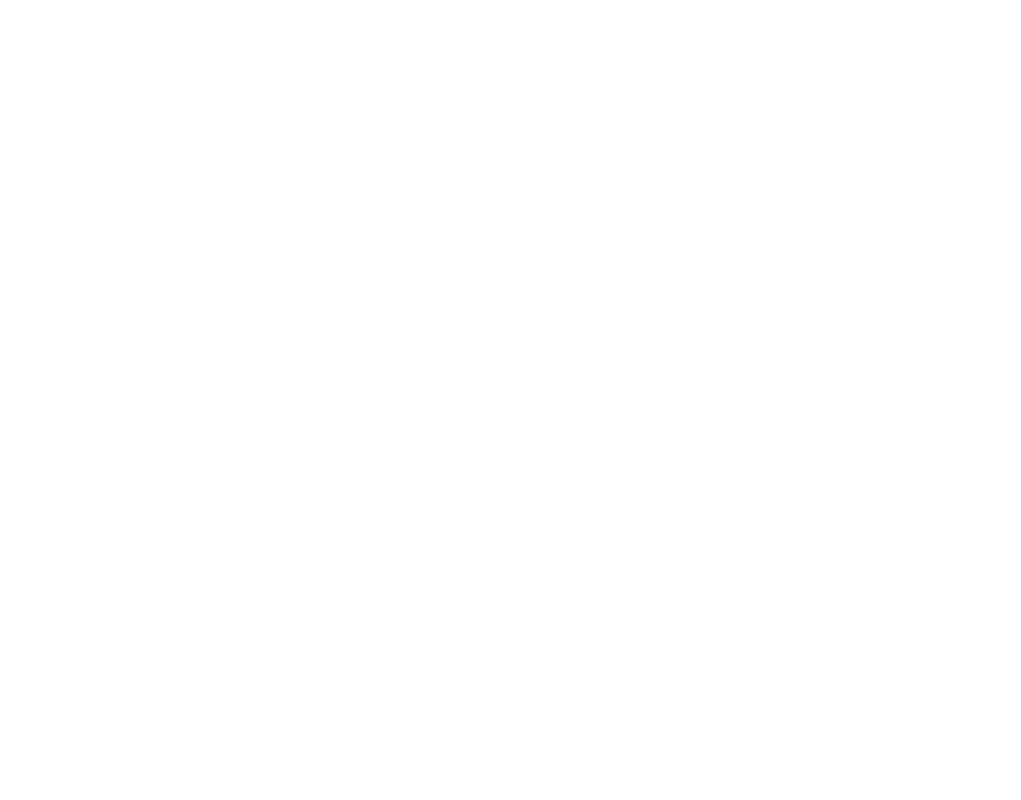
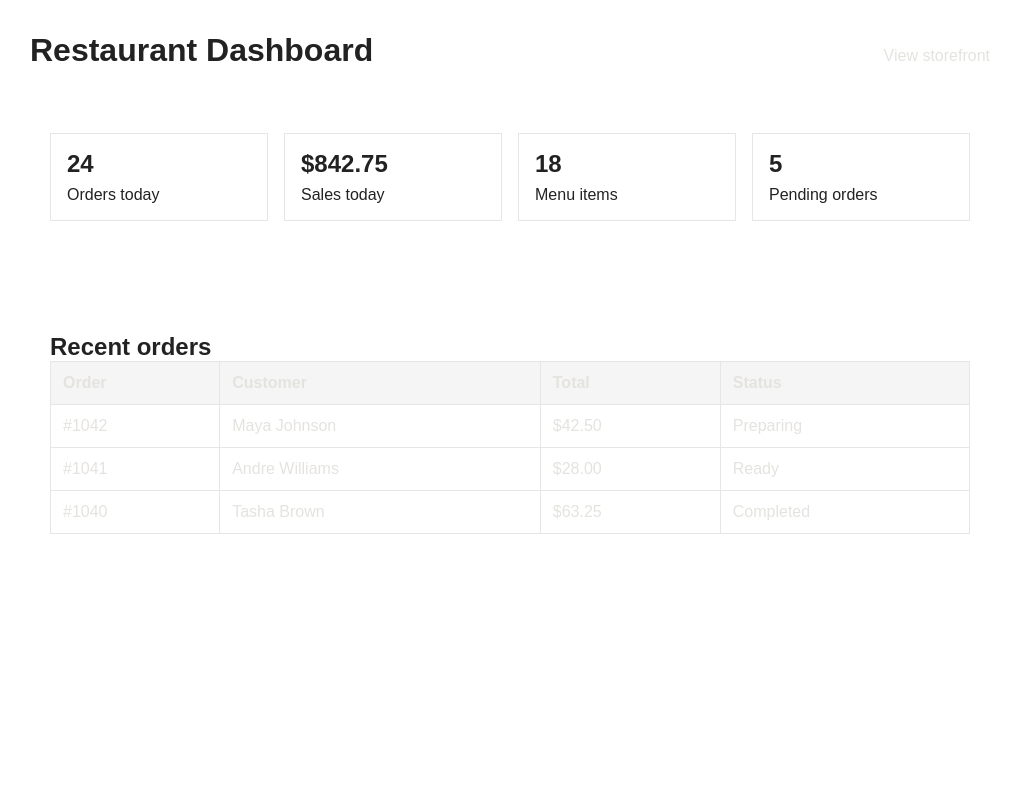
Before and after one commit to moniipennywell72-ai/sandys-louisiana-soul-food, a Flask app: page /dashboard in a window 1280 px wide. Before the commit the part shown is empty. Shown: the whole page, without its empty margins (130-1151 px from the left). Run offline with Flask 3, Linux system fonts and the light colour scheme.

Commit message:
Create Sandy's restaurant website

```diff
--- a/app.py
+++ b/app.py
@@ -5,19 +5,6 @@
 @app.route('/')
 def home():
     return render_template('index.html')
-
-if __name__ == '__main__':
-    app.run(debug=True, use_reloader=False)
-
-from flask import Flask, render_template
-
-app = Flask(__name__)
-
-
-@app.route("/")
-def home():
-    return render_template("home/index.html")
-
 
 @app.route("/dashboard")
 def dashboard():
@@ -28,7 +15,11 @@
         "pending_orders": 5
     }
 
-    recent_orders = []
+    recent_orders = [
+        {"id": "#1042", "customer": "Maya Johnson", "total": 42.50, "status": "Preparing"},
+        {"id": "#1041", "customer": "Andre Williams", "total": 28.00, "status": "Ready"},
+        {"id": "#1040", "customer": "Tasha Brown", "total": 63.25, "status": "Completed"}
+    ]
 
     return render_template(
         "dashboard.html",
--- a/static/style.css
+++ b/static/style.css
@@ -8,6 +8,20 @@
     background-size: cover;
     background-position: center center;
     color: #e8e9e3 !important;
+}
+
+a {
+    text-decoration: none;
+    color: #464feb;
+}
+
+tr th,
+tr td {
+    border: 1px solid #e6e6e6;
+}
+
+tr th {
+    background-color: #f5f5f5;
 }
 
 html,
--- a/templates/dashboard.html
+++ b/templates/dashboard.html
@@ -0,0 +1,62 @@
+<!DOCTYPE html>
+<html lang="en">
+<head>
+	<meta charset="UTF-8">
+	<meta name="viewport" content="width=device-width, initial-scale=1.0">
+	<title>Dashboard | Sandy's Louisiana Soul Food Kitchen</title>
+	<link rel="stylesheet" href="{{ url_for('static', filename='style.css') }}">
+	<style>
+		body { background: #fff; color: #222; font-family: Arial, sans-serif; text-align: left; }
+		main { max-width: 960px; margin: 0 auto; padding: 32px 20px; }
+		.dashboard-header { display: flex; align-items: baseline; justify-content: space-between; gap: 16px; margin-bottom: 24px; }
+		.dashboard-header h1, .dashboard-header p, .metric h2, .metric p, .orders h2 { color: #222 !important; text-shadow: none; }
+		.dashboard-header h1, .orders h2 { margin: 0; }
+		.metrics { display: grid; grid-template-columns: repeat(4, 1fr); gap: 16px; margin-bottom: 32px; }
+		.metric { border: 1px solid #e6e6e6; padding: 16px; }
+		.metric h2 { margin: 0 0 8px; font-size: 1.5rem; }
+		.metric p { margin: 0; }
+		.orders table { width: 100%; border-collapse: collapse; color: #222; }
+		.orders th, .orders td { padding: 12px; text-align: left; }
+		@media (max-width: 700px) {
+			.dashboard-header { display: block; }
+			.metrics { grid-template-columns: repeat(2, 1fr); }
+			.orders { overflow-x: auto; }
+			.orders table { min-width: 600px; }
+		}
+	</style>
+</head>
+<body>
+	<main>
+		<header class="dashboard-header">
+			<h1>Restaurant Dashboard</h1>
+			<a href="{{ url_for('home') }}">View storefront</a>
+		</header>
+
+		<section class="metrics" aria-label="Today's summary">
+			<article class="metric"><h2>{{ data.orders_today }}</h2><p>Orders today</p></article>
+			<article class="metric"><h2>${{ '%.2f'|format(data.sales_today) }}</h2><p>Sales today</p></article>
+			<article class="metric"><h2>{{ data.menu_items }}</h2><p>Menu items</p></article>
+			<article class="metric"><h2>{{ data.pending_orders }}</h2><p>Pending orders</p></article>
+		</section>
+
+		<section class="orders">
+			<h2>Recent orders</h2>
+			<table>
+				<thead>
+					<tr><th>Order</th><th>Customer</th><th>Total</th><th>Status</th></tr>
+				</thead>
+				<tbody>
+					{% for order in orders %}
+					<tr>
+						<td>{{ order.id }}</td>
+						<td>{{ order.customer }}</td>
+						<td>${{ '%.2f'|format(order.total) }}</td>
+						<td>{{ order.status }}</td>
+					</tr>
+					{% endfor %}
+				</tbody>
+			</table>
+		</section>
+	</main>
+</body>
+</html>
```
